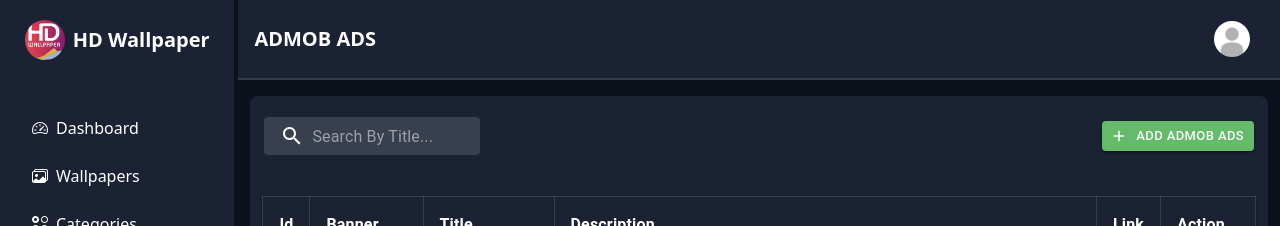
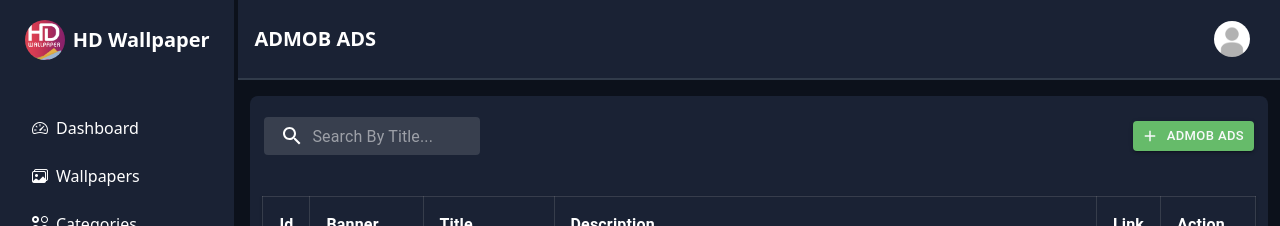
Before and after one commit to ahmod001/wallpaper_admin_panel, a React (Vite) app: page /ads in a window 1280 px wide. Shown: the top 226 px of the page. Built offline with nearby package versions, Linux system fonts and the light colour scheme.

Commit message:
Subcomoponent header bug fixed and dashboard card optimized

```diff
--- a/src/Components/ComponentHeader/ComponentHeader.jsx
+++ b/src/Components/ComponentHeader/ComponentHeader.jsx
@@ -3,7 +3,8 @@ import { Button, FormControl, Input, InputAdornment, InputLabel, Tooltip } from
 import React from 'react';
 import { useNavigate } from 'react-router-dom';
 import { SearchBar, SearchIconWrapper, StyledInputBase } from "./MuiCustomSearchBar/MuiCustomSearchBar";
-// This sub_component will be use on the top of all content component//
+
+// This subComponent will serve as the topmost layer for all content components
 const ComponentHeader = ({ button, btnNavigateTo, buttonName, placeholder }) => {
     const navigate = useNavigate()
 
@@ -29,13 +30,21 @@ const ComponentHeader = ({ button, btnNavigateTo, buttonName, placeholder }) =>
             </SearchBar>
 
 
-            {/* Add new element button */}
-            {button && <Tooltip placement="top" title={`Add new ${buttonName.toLowerCase()}`}>
-                <Button onClick={() => navigate(`${btnNavigateTo}`)}
-                    color='success' size='small' className='text-light my-auto' variant="contained" startIcon={<Add fontSize='inherit' />}>
-                    {`Add ${buttonName}`}
-                </Button>
-            </Tooltip>}
+            {/* Create new element button */}
+            {button &&
+                <Tooltip
+                    placement="top"
+                    title={`Create new ${buttonName.toLowerCase()}`}>
+                    <Button
+                        onClick={() => navigate(`${btnNavigateTo}`)}
+                        color='success'
+                        size='small'
+                        className='text-light my-auto'
+                        variant="contained"
+                        startIcon={<Add fontSize='inherit' />}>
+                        {`${buttonName}`}
+                    </Button>
+                </Tooltip>}
 
         </header>
     );
--- a/src/Components/ComponentHeader/MuiCustomSearchBar/MuiCustomSearchBar.jsx
+++ b/src/Components/ComponentHeader/MuiCustomSearchBar/MuiCustomSearchBar.jsx
@@ -34,6 +34,7 @@ export const StyledInputBase = styled(InputBase)(({ theme }) => ({
         transition: theme.transitions.create('width'),
         width: '10rem',
         fontSize:'0.875rem',
+
         [theme.breakpoints.up('md')]: {
             width: '10rem',
             fontSize:'medium',
--- a/src/Components/Dashboard/Dashboard.jsx
+++ b/src/Components/Dashboard/Dashboard.jsx
@@ -45,7 +45,7 @@ const Dashboard = () => {
                             <div onClick={() => navigate(card.redirectLink)}
                                 className='tw-text-center navyBlue tw-cursor-pointer tw-rounded-md tw-flex sm:tw-h-32 tw-h-28 tw-col hover:tw-bg-gray-800 tw-font-semibold' >
                                 <div className='m-auto tw-space-y-2'>
-                                    <h3 className={` ${card.color} tw-text-3xl lg:tw-text-4xl tw-font-semibold tw-tracking-wide`}>{formatNumber(card.length)}
+                                    <h3 className={` ${card.color} tw-text-2xl  sm:tw-text-3xl lg:tw-text-4xl tw-font-semibold tw-tracking-wide`}>{formatNumber(card.length)}
                                     </h3>
                                     <p className='md:tw-text-lg'>{card.name}</p>
                                 </div>
@@ -54,11 +54,14 @@ const Dashboard = () => {
                 })}
 
                 {/* Settings */}
-                <Grow in={true} onDurationChange={() => 1500}>
+                <Grow
+                in={true}
+                onDurationChange={() => 1500}>
+
                     <div onClick={() => navigate('/settings')}
                         className='tw-text-center navyBlue tw-cursor-pointer tw-rounded-md hover:tw-bg-gray-800 tw-flex sm:tw-h-32 tw-h-28 tw-col tw-font-semibold'>
                         <div className='m-auto tw-space-y-2'>
-                            <h3 className='tw-text-3xl md:tw-text-4xl tw-font-semibold tw-text-gray-300'>
+                            <h3 className='tw-text-2xl sm:tw-text-3xl md:tw-text-4xl tw-font-semibold tw-text-gray-300'>
                                 <i className="bi bi-gear" />
                             </h3>
                             <p className='md:tw-text-lg'>Settings</p>
--- a/src/Components/Reports/Reports.jsx
+++ b/src/Components/Reports/Reports.jsx
@@ -69,7 +69,7 @@ const Reports = () => {
     // This States for Pagination
     const defaultPage = getLocalStorage('defaultReportPage');
     const [currentPageNum, setCurrentPageNum] = useState(defaultPage || 1);
-    const [totalPageCount, setTotalPageCount] = useState(5);
+    const [totalPageCount, setTotalPageCount] = useState(3);
 
     // Pagination Handler
     const handlePagination = (event, value) => {
--- a/src/Components/Users/Users.jsx
+++ b/src/Components/Users/Users.jsx
@@ -104,6 +104,7 @@ const Users = () => {
                         borderColor: 'rgba(169, 169, 169, 0.2)'
                     }}
                     component={Paper}>
+
                     <Fade
                         onDurationChange={() => 1500}
                         in={true}>
--- a/src/Components/WallpaperStatistics/WallpaperStatistics.jsx
+++ b/src/Components/WallpaperStatistics/WallpaperStatistics.jsx
@@ -26,7 +26,9 @@ const WallpaperStatistics = () => {
 
     return (
         <div className='navyBlue tw-rounded-lg tw-space-y-5 mb-4 sm:tw-p-5 tw-p-4 tw-pb-3'>
-            <h2 className='tw-text-2xl tw-font-semibold tw-tracking-wide '>Statistics {<TrendingUpRounded />}</h2>
+            <h2 className='tw-text-2xl tw-font-semibold tw-tracking-wide '>
+                Statistics {<TrendingUpRounded />}
+            </h2>
 
             {/* Table */}
             <TableContainer
```
Also changed, not shown: src/Components/Categories/Categories.jsx (+11 -4 lines).
